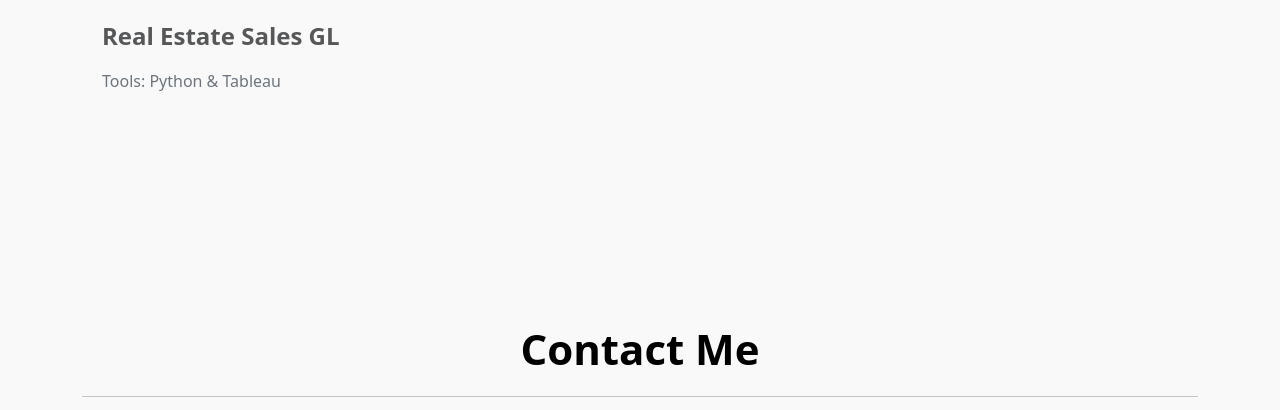
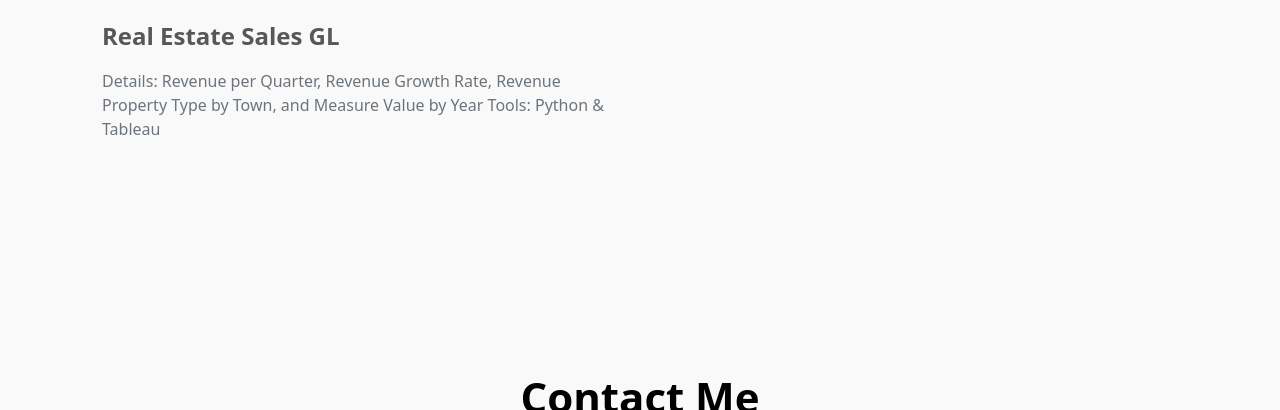
Before and after one commit to Adreto-HK/adretoherkusuma.github.io, a plain HTML site: page index.html in a window 1280 px wide. Shown: the part 3233-3643 px from the top of the page. Drawn offline with Linux system fonts and the light colour scheme.

Commit message:
tambah details

```diff
--- a/index.html
+++ b/index.html
@@ -347,6 +347,7 @@ https://templatemo.com/tm-567-nomad-force
                                         <a href="https://public.tableau.com/app/profile/adreto/viz/RealEstateSalesGL/Dashboard1?publish=yes" class="news-title-link">Real Estate Sales GL</a>
                                     </h5>
 
+                                    <span class="text-muted">Details: Revenue per Quarter, Revenue Growth Rate, Revenue Property Type by Town, and Measure Value by Year</span>
                                     <span class="text-muted">Tools: Python & Tableau</span>
                                 </div>
                             </div>
```
